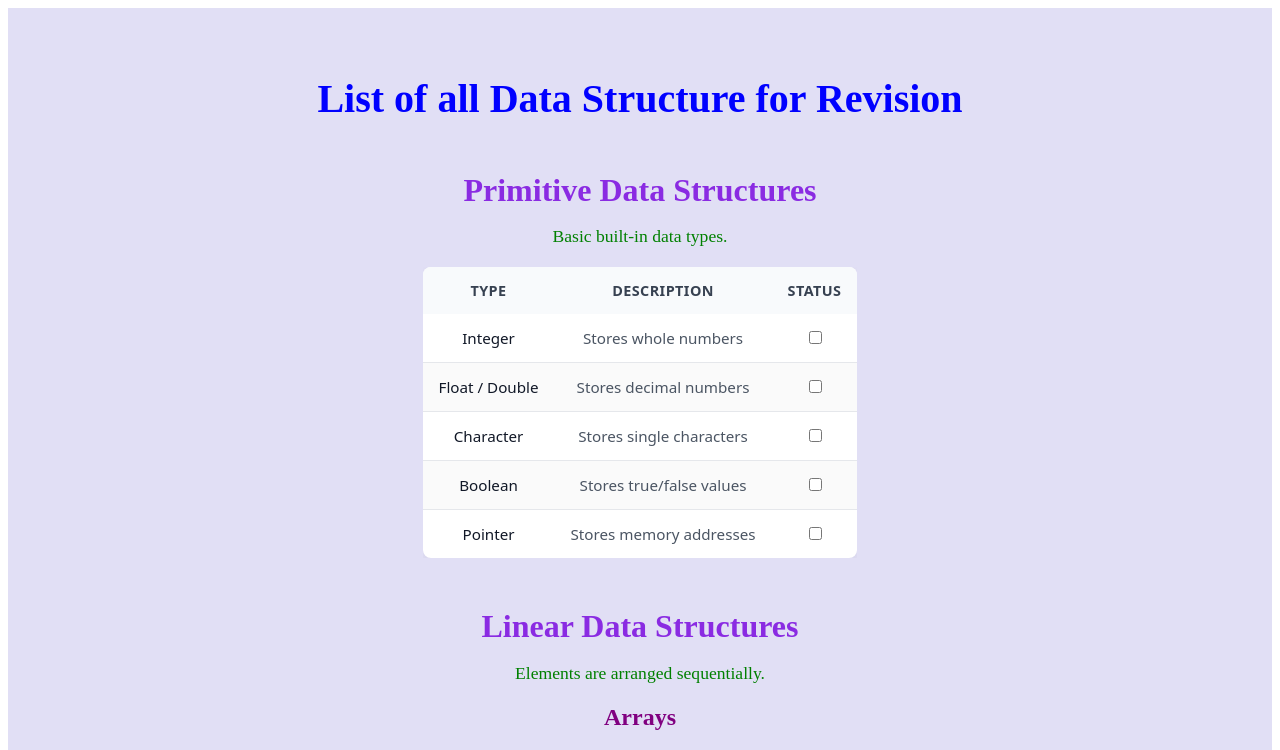
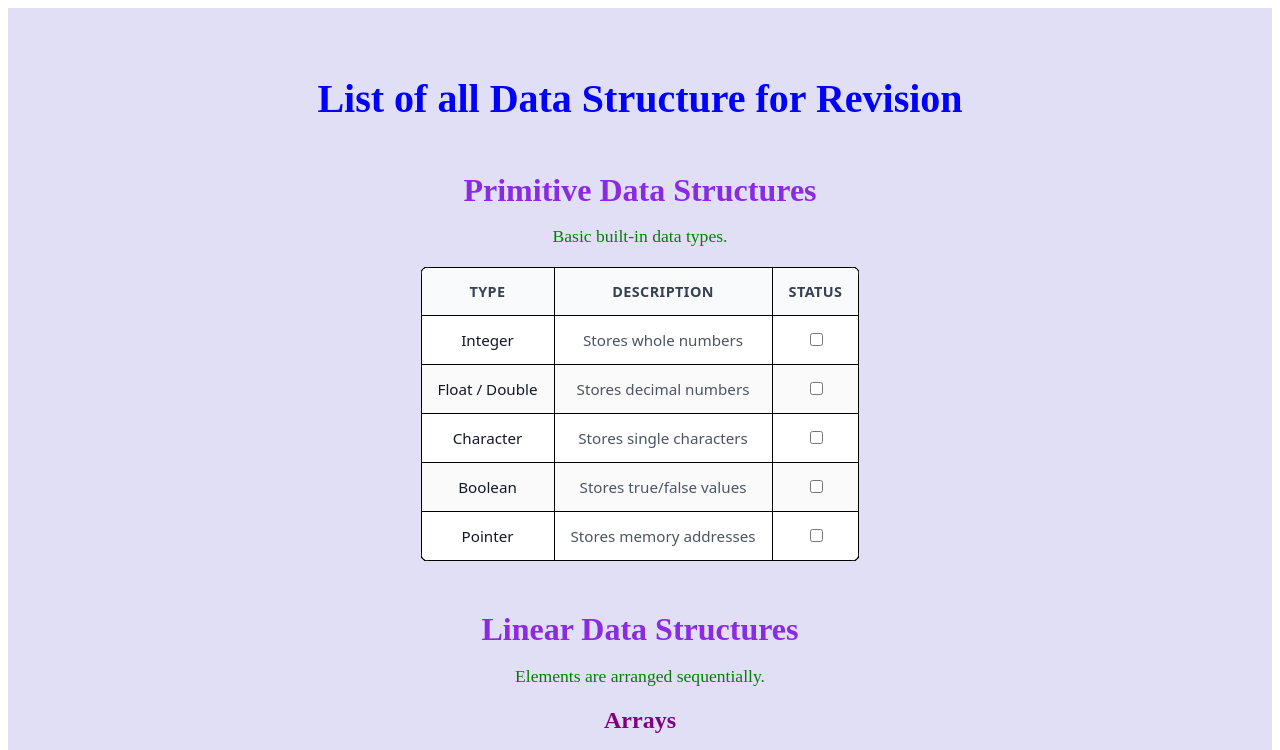
Before and after one commit to amitvermamjm/DSA, a React (Vite) app: page / in a window 1280 px wide. Shown: the top 750 px of the page. Built offline with nearby package versions, Linux system fonts and the light colour scheme.

Commit message:
modified table style

```diff
--- a/src/App.css
+++ b/src/App.css
@@ -55,6 +55,8 @@ table {
   border-radius: 8px;
   overflow: hidden;
   box-shadow: 0 4px 12px rgba(0, 0, 0, 0.05);
+  outline: 1px solid #000;
+  box-shadow: 0 0 0 1px #000;
 }
 
 thead {
@@ -69,15 +71,18 @@ thead th {
   color: #374151;
   text-transform: uppercase;
   letter-spacing: 0.03em;
+  border: 1px solid black;
 }
 
 tbody tr {
   border-bottom: 1px solid #e5e7eb;
   transition: background-color 0.2s ease;
+  border: 1px solid black;
 }
 
 tbody tr:last-child {
   border-bottom: none;
+  border: 1px solid black;
 }
 
 tbody tr:hover {
@@ -85,6 +90,7 @@ tbody tr:hover {
 }
 
 tbody td {
+  border: 1px solid black;
   padding: 14px 16px;
   font-size: 0.95rem;
   color: #4b5563;
@@ -93,11 +99,13 @@ tbody td {
 tbody td:first-child {
   font-weight: 500;
   color: #111827;
+  border: 1px solid black;
 }
 
 /* Optional zebra striping */
 tbody tr:nth-child(even) {
   background-color: #fafafa;
+  border: 1px solid black;
 }
 
 /* Responsive (mobile-friendly) */
```
